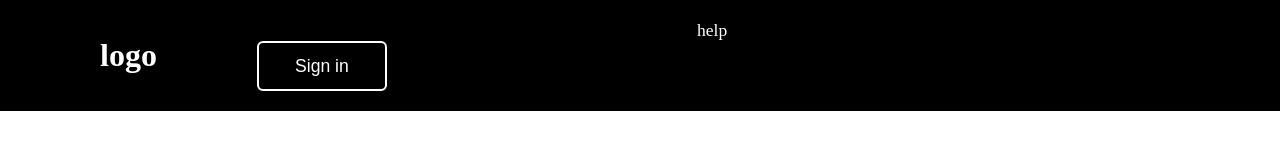
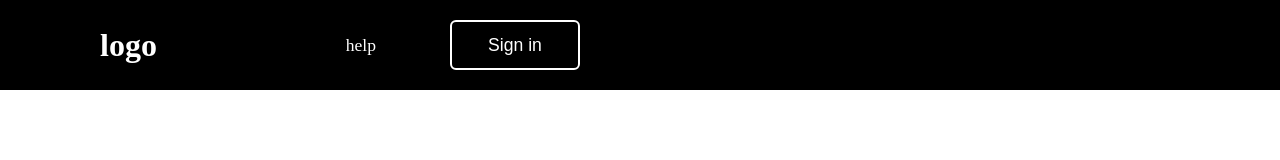
Before and after one commit to Louange-0/Burner-s-project, a plain HTML site: page index.html in a window 1280 px wide. Drawn offline with Linux system fonts and the light colour scheme.

Commit message:
change 4

```diff
--- a/index.html
+++ b/index.html
@@ -13,9 +13,10 @@
             <a href="#">help</a>
             <button class="btnsign-popup">Sign in</button>
         </nav>
-        <h2>Meet Toursite!</h2>
+    </header>
+    <h2>Meet Toursite!</h2>
         <p>toursite is waiting for you . join us now</p>
 
-    </header>
+
 </body>
 </html>
--- a/style.css
+++ b/style.css
@@ -27,7 +27,7 @@ header{
     color: #fff;
     text-decoration: none;
     font-weight: 500;
-    margin-left: 540px;
+    margin-right: 70px;
 }
 
 
@@ -43,8 +43,9 @@ header{
    font-size: 1.1em;
    color: #fff;
    font-weight: 500;
-   margin-left: 100px;
+   margin-right: 600px;
    transition: .5s;
+
 }
 .navigation .btnsign-popup:hover{
     background: #fff;
```
